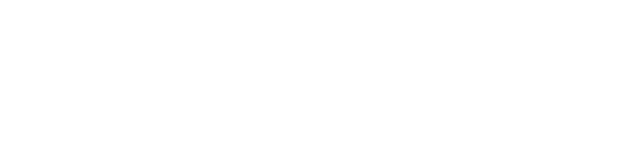
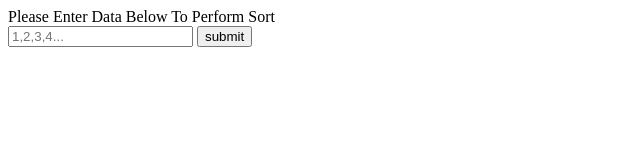
Before and after one commit to Reddyveerendra/Recursion, a plain HTML site: page index.html in a window 1280 px wide. Shown: the whole page, without its empty margins (0-640 px from the left). Drawn offline with Linux system fonts and the light colour scheme.

Commit message:
merge sort

```diff
--- a/index.html
+++ b/index.html
@@ -9,6 +9,12 @@
 </head>
 
 <body>
+    <form action="">
+        <label for="data">Please Enter Data Below To Perform Sort</label><br>
+        <input type="text" id="data" placeholder="1,2,3,4...">
+        <input type="button" value="submit" onclick="takeAction()">
+        <p id="result"></p>
+    </form>
     <script src="merge.js"></script>
 </body>
 
--- a/merge.js
+++ b/merge.js
@@ -7,7 +7,7 @@ function mergeSort(arr) {
         mergeSort(right);
         let i = 0, j = 0, k = 0;
         while (left.length > i && right.length > j) {
-            if (left[i] < right[j]) {
+            if (left[i] <= right[j]) {
                 arr[k] = left[i];
                 i += 1;
             }
@@ -23,14 +23,19 @@ function mergeSort(arr) {
             k += 1;
         }
         while (j < right.length) {
-            arr[k] = right[i];
+            arr[k] = right[j];
             j += 1;
             k += 1;
         }
     }
-
 }
-let arr = [6, 5, 12, 10, 9, 1];
-console.log(arr);
-mergeSort(arr);
-console.log(arr);
+function takeAction() {
+    let data = document.getElementById("data").value;
+    let arr = data.split(",")
+    arr = arr.map(function (x) {
+        return parseInt(x, 10);
+    })
+    mergeSort(arr); arr = arr.toString();
+    document.getElementById("result").textContent = arr;
+    document.getElementById("data").value = "";
+}
```
